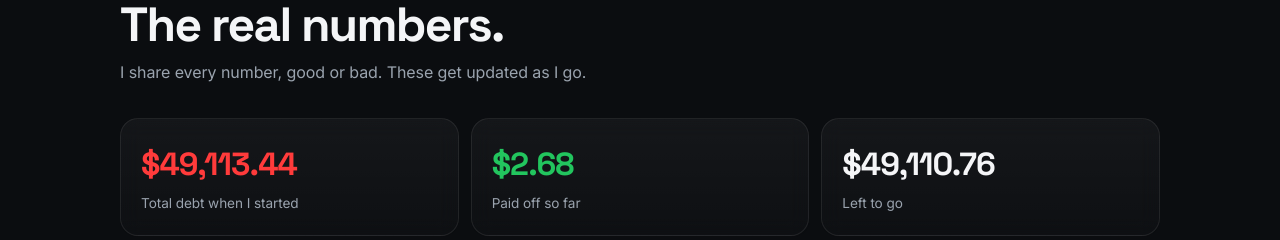
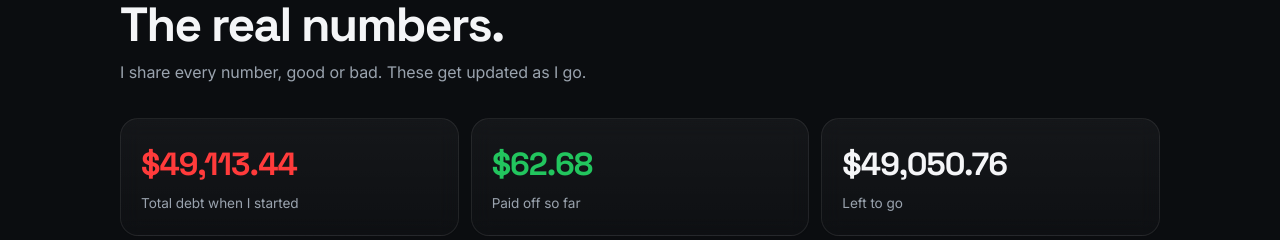
Before and after one commit to 22dmotter/daniel-motter-site, a plain HTML site: page about.html in a window 1280 px wide. Shown: the part 1240-1480 px from the top of the page. Drawn offline with Linux system fonts and the light colour scheme.

Commit message:
Paid so far: $62.68

```diff
--- a/about.html
+++ b/about.html
@@ -220,7 +220,7 @@ nav ul a.active{color:var(--accent)}
 <script>document.getElementById('yr').textContent=new Date().getFullYear();</script>
 <script>
 /* Debt numbers: edit these two values to update the site */
-var DEBT_START=49113.44, PAID=2.68;
+var DEBT_START=49113.44, PAID=62.68;
 (function(){
  var s=new Date(2026,10,3),n=new Date(),t=new Date(n.getFullYear(),n.getMonth(),n.getDate());
  var d=Math.round((t-s)/864e5)+1;
```
Also changed, not shown: index.html (+1 -1 lines).
